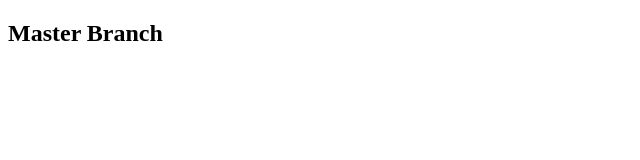
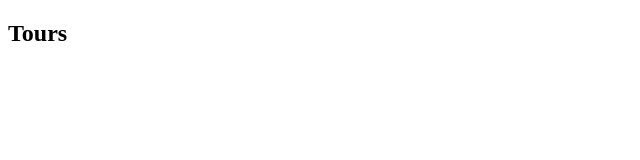
Before and after one commit to julydeath/projects, a React (Create React App) app: page / in a window 1280 px wide. Shown: the top 160 px of the page, without its empty margins (0-640 px from the left). Built offline with nearby package versions, Linux system fonts and the light colour scheme.

Commit message:
app.js edit

```diff
--- a/src/App.js
+++ b/src/App.js
@@ -3,7 +3,7 @@ import React from "react";
 function App() {
   return (
     <div className="App">
-      <h2>Master Branch</h2>
+      <h2>Tours</h2>
     </div>
   );
 }
```
